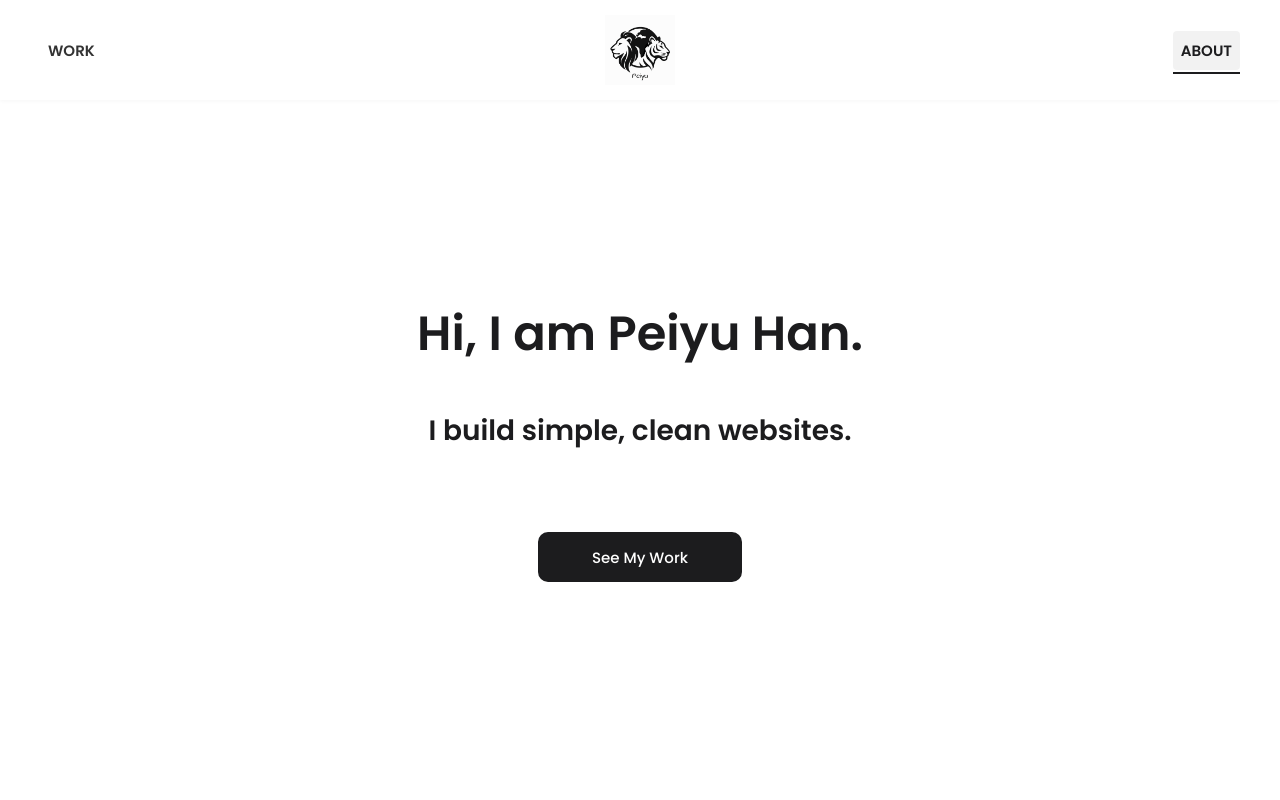
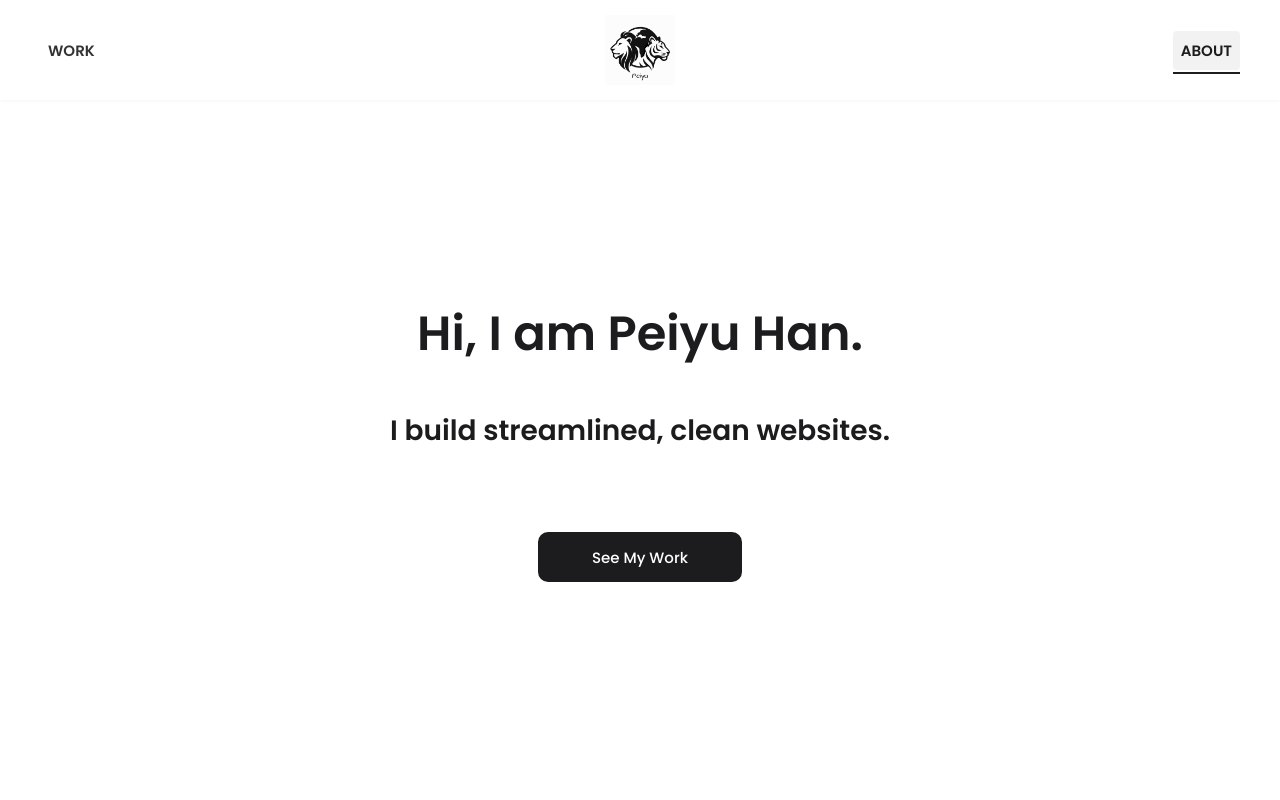
Before and after one commit to fish1219705/react-portfolio, a React (Vite) app: page / in a window 1280 px wide. Shown: the top 800 px of the page. Built offline with nearby package versions, Linux system fonts and the light colour scheme; no server answers.

Commit message:
Update Hero.jsx

```diff
--- a/src/components/Hero/Hero.jsx
+++ b/src/components/Hero/Hero.jsx
@@ -8,7 +8,7 @@ export default function Hero() {
         Hi, I am Peiyu Han.
       </h1>
       <p className="hero-subtitle">
-        I build simple, clean websites.
+        I build streamlined, clean websites.
       </p>
       <a href="#work" className="hero-cta">See My Work</a>
     </section>
```
